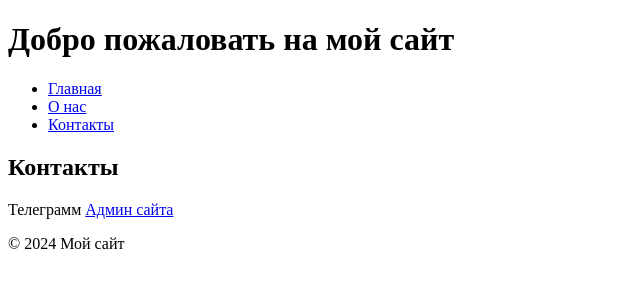
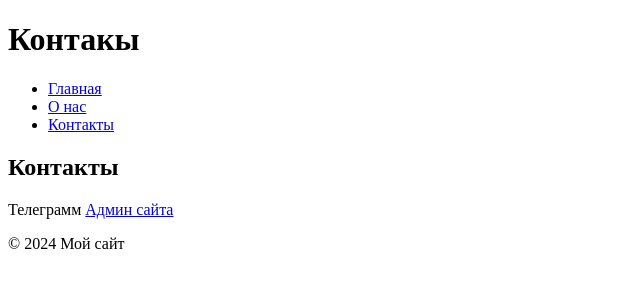
Before and after one commit to ATIN132/123452, a plain HTML site: page index.html in a window 1280 px wide. Shown: the whole page, without its empty margins (0-640 px from the left). Drawn offline with Linux system fonts and the light colour scheme.

Commit message:
Update index.html

```diff
--- a/index.html
+++ b/index.html
@@ -7,7 +7,7 @@
 </head>
 <body>
     <header>
-        <h1>Добро пожаловать на мой сайт</h1>
+        <h1>Контакы</h1>
     </header>
     <nav>
         <ul>
```
